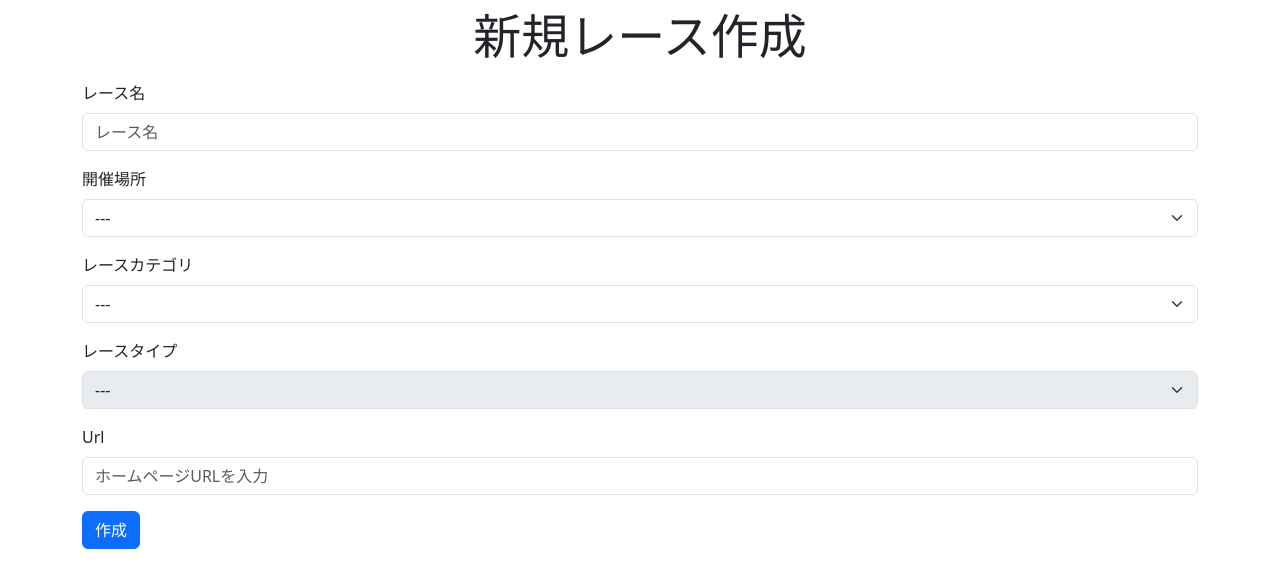
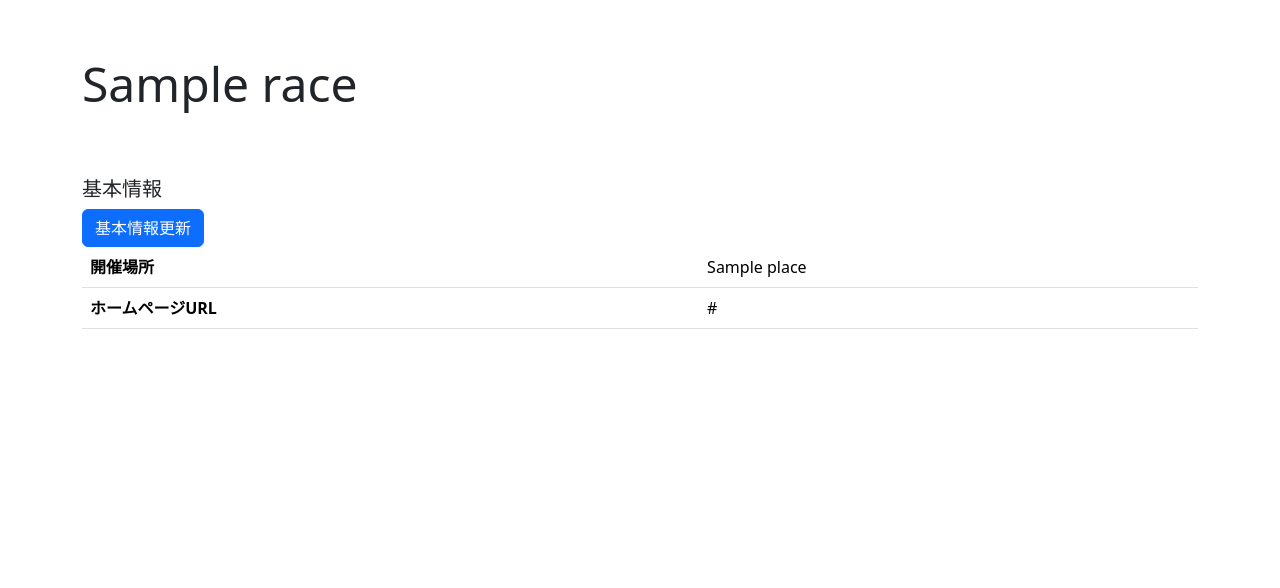
Before and after one commit to TSKGunGun/RaceNow, a Django app: page /race/1/detail in a window 1280 px wide. Shown: the part 56-644 px from the top of the page. Run offline with Django 3.2, Linux system fonts and the light colour scheme; a user stored in the database is signed in; data comes from the database, SQL or seed files in the repository; tables that the repository leaves empty hold one stand-in row (values such as "Sample post"); some libraries are stand-ins or nearby versions.

Commit message:
レース作成ページ、詳細表示ページ作成

```diff
--- a/race/templates/race/create.html
+++ b/race/templates/race/create.html
@@ -12,9 +12,9 @@
     </div>
     <div class="row">
         <div class="col">
-            <form action="{% url 'place_create' %}" method="POST">
+            <form action="{% url 'race_create' organizer.id %}" method="POST">
                 {% csrf_token %}
-                <input type="hidden" name="org_id" value="{{ organizer.id }}">
+                <input type="hidden" name="organizer" value="{{ organizer.id }}">
                 <div class="mb-3">
                     <label class="form-label" for="id_name">レース名</label>
                     <input type="text" name="name" maxlength="50" class="form-control" placeholder="レース名" required id="id_name">
--- /dev/null
+++ b/race/templates/race/detail.html
@@ -0,0 +1,32 @@
+{% extends 'base.html' %}
+{% load django_bootstrap5 %}
+
+{% block title %}レース主催場所_新規作成{% endblock %}
+
+{% block contents %}
+<section class="container py-2">
+    <div class="row py-5">
+        <div class="col">
+            <p class="display-5">{{ object.name }}</p>
+        </div>
+    </div>
+    <div class="row">
+        <div class="col">
+            <p class="h5">基本情報</p>
+            {% if IsMember == True %}
+            <a role="button" class="btn btn-primary" href="#">基本情報更新</a>
+            {% endif %}
+            <table class="table">
+                <tr>
+                    <th>開催場所</th>
+                    <td>{{ object.place.name }}</td>
+                </tr>
+                <tr>
+                    <th>ホームページURL</th>
+                    <td>{{ object.url }}</td>
+                </tr>
+            </table>
+        </div>
+    </div>
+</section>
+{% endblock %}
--- a/race/urls.py
+++ b/race/urls.py
@@ -1,6 +1,7 @@
+from race.models import Race
 from django.urls import path
-from .views import CreateRaceView
+from .views import RaceDetailView
 
 urlpatterns=[
-    path('<int:org_id>/detail', CreateRaceView.as_view(), name="race_detail")
+    path('<int:pk>/detail', RaceDetailView.as_view(), name="race_detail")
 ]
--- a/race/views.py
+++ b/race/views.py
@@ -1,13 +1,18 @@
 from django.core.exceptions import PermissionDenied
+from django.http import request
 from django.shortcuts import get_object_or_404, redirect, render
 from django.views.generic import TemplateView
-from .models import Category, RaceType
+from django.views.generic.detail import DetailView
+from .models import Category, Race, RaceStatus, RaceType
 from place.models import Place
 from account.models import Organizer
 from django.contrib.auth.decorators import login_required
 from django.utils.decorators import method_decorator
 
 # Create your views here.
+def race_validation(race):
+        return True
+
 @method_decorator(login_required, name='dispatch')
 class CreateRaceView(TemplateView):
     def get(self, request, org_id):
@@ -23,3 +28,33 @@ class CreateRaceView(TemplateView):
             "racetypes" : RaceType.objects.all(),
         }
         return render(request, "race/create.html", context=context)
+
+    def post(self, request, org_id):
+        org = get_object_or_404(Organizer, pk=request.POST['organizer'])
+
+        if not org.members.filter(id=request.user.id).exists() :
+            raise PermissionDenied
+
+        race = Race(
+            organizer = org,
+            place = get_object_or_404(Place, pk=request.POST["place"]),
+            name = request.POST["name"],
+            racetype = get_object_or_404(RaceType, pk=request.POST["racetype"]),
+            url = request.POST["url"],
+        )
+
+        if not race_validation(race) :
+            pass
+
+        race.save()
+        return redirect("race_detail", pk=race.id)
+
+class RaceDetailView(DetailView):
+    model = Race
+    template_name = "race/detail.html"
+
+    def get_context_data(self, **kwargs):
+        context = super().get_context_data(**kwargs)
+        context["IsMember"] =  self.object.organizer.members.filter(id=self.request.user.id).exists()
+
+        return context
```
Also changed, not shown: race/tests/tests_race.py (+61 -1 lines).
